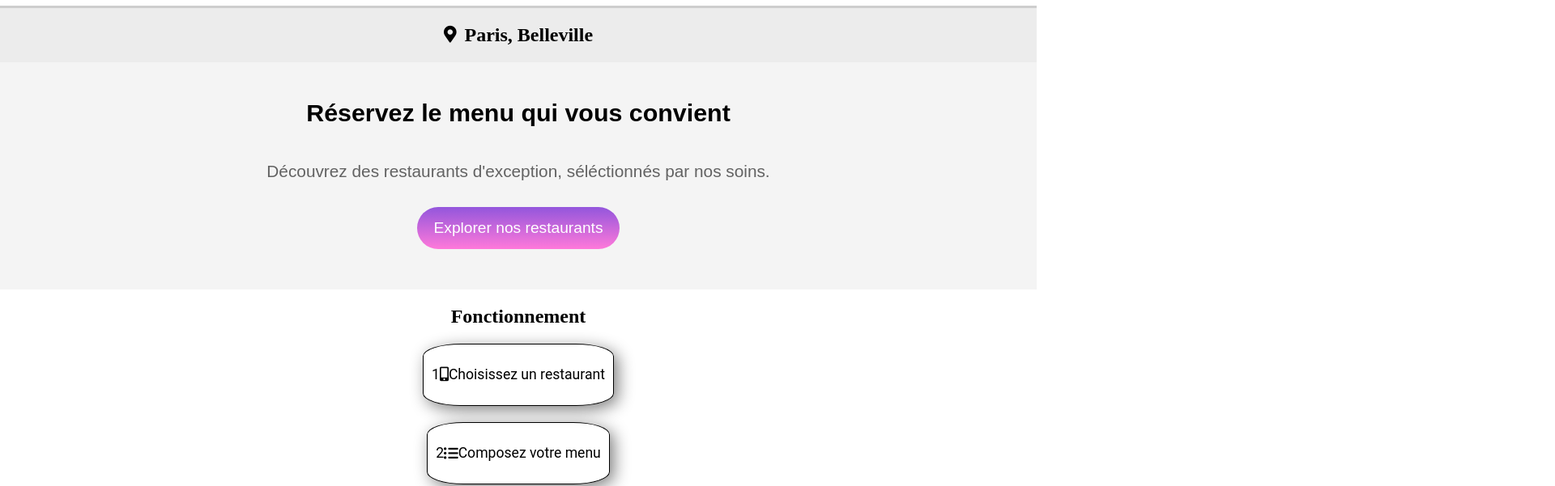
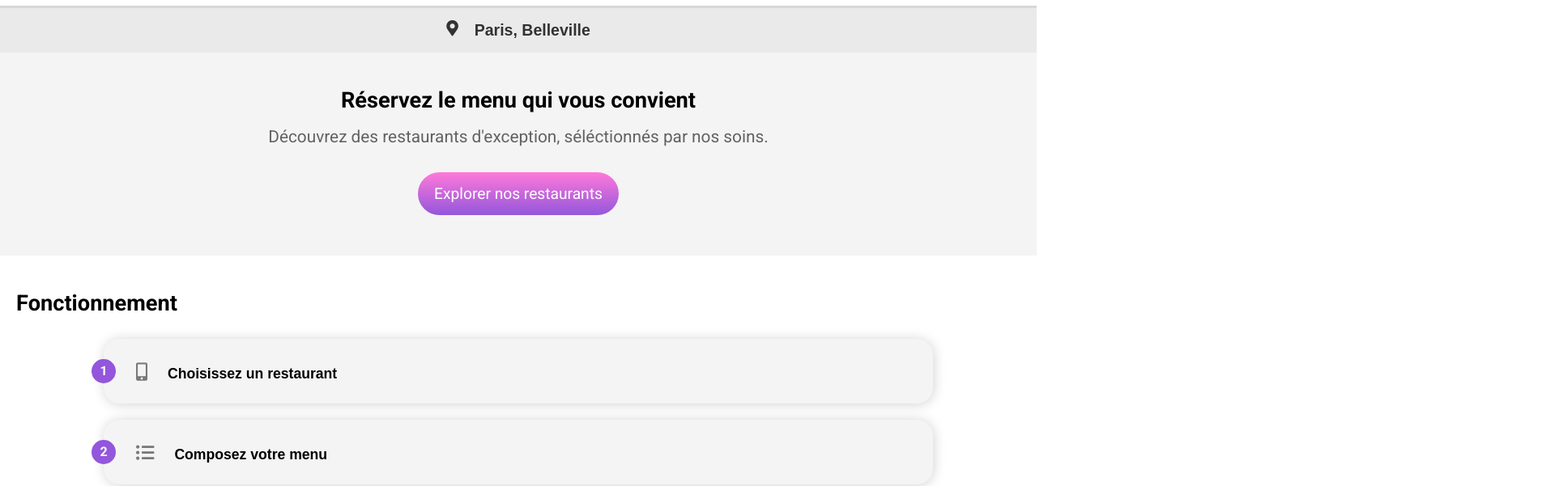
Before and after one commit to Jimmy-Postil/JimmyPostil_3_07012021, a website: page index.html in a window 1280 px wide. Shown: the part 47-648 px from the top of the page at 81% size, 1920 px wide, since content can reach past the window. Drawn offline with Linux system fonts and the light colour scheme; a web font is replaced by a local one.

Commit message:
Création du header en css ainsi que la partie fonctionnement

```diff
--- a/index.html
+++ b/index.html
@@ -4,12 +4,13 @@
     <meta charset="UTF-8">
     <meta http-equiv="X-UA-Compatible" content="IE=edge">
     <meta name="viewport" content="width=device-width, initial-scale=1.0">
+    <meta name="description" content="ohmyfood est une entreprise basée à Paris, permettant de commander des repas en ligne, le concept pour les utilisateurs et de composer leur propre menu afin de réduire le temps d'attente dans les restaurants.">
     <link rel="stylesheet" href="publics/style.css">
     <link rel="stylesheet" href="https://use.fontawesome.com/releases/v5.15.2/css/all.css" integrity="sha384-vSIIfh2YWi9wW0r9iZe7RJPrKwp6bG+s9QZMoITbCckVJqGCCRhc+ccxNcdpHuYu" crossorigin="anonymous">
     <link rel = "preconnect" href = "https://fonts.gstatic.com">
-    <link href = "https://fonts.googleapis.com/css2? family = Shrikhand & display = swap" rel="stylesheet">
+    <link href = "https://fonts.googleapis.com/css2?family=Shrikhand&display=swap" rel="stylesheet">
     <link rel = "preconnect" href = "https://fonts.gstatic.com">
-    <link href = "https://fonts.googleapis.com/css2? family = Roboto: wght @ 100 & display = swap" rel="stylesheet">
+    <link href = "https://fonts.googleapis.com/css2?family=Roboto:wght@100;300;400;700&display=swap" rel="stylesheet">
     <title>Ohmyfood</title>
 </head>
 <body>
@@ -32,25 +33,47 @@
 
         <section class="functionning">
 
-            <h2>Fonctionnement</h2>
+            <h2 class="functionning-title">Fonctionnement</h2>
 
-            <div class="functionning--choice">
-                <p class="functionning__number">1</p>
-                <i class="fas fa-mobile-alt"></i>
-                <p>Choisissez un restaurant</p>
+            <div class="functionning--menu">
+                <div class="functionning--menu__choice">
+                    <p class="functionning--number">1</p>
+                    <i class="fas fa-mobile-alt functionning--icon"></i>
+                    <p class="functionning--different">Choisissez un restaurant</p>
+                </div>
+
+                <div class="functionning--menu__choice">
+                    <p class="functionning--number">2</p>
+                    <i class="fas fa-list-ul functionning--icon"></i>
+                    <p class="functionning--different">Composez votre menu</p>
+                </div>
+
+                <div class="functionning--menu__choice">
+                <p class="functionning--number">3</p>
+                <i class="fas fa-store functionning--icon"></i>
+                <p class="functionning--different">Dégustez au restaurant</p>
+                </div>
             </div>
+        </section>
 
-            <div class="functionning--choice">
-                <p class="functionning__number">2</p>
-                <i class="fas fa-list-ul"></i>
-                <p>Composez votre menu</p>
-            </div>
+        <section>
 
-            <div class="functionning--choice">
-            <p class="functionning__number">3</p>
-            <i class="fas fa-store"></i>
-            <p>Dégustez au restaurant</p>
-            </div>
+            <h2>Restaurants</h2>
+            <img src="images/restaurants/jay-wennington-N_Y88TWmGwA-unsplash.jpg" alt="La palette du goût">
+            <h3>La palette du goût</h3>
+            <p>Ménilmontant</p>
+
+            <img src="images/restaurants/stil-u2Lp8tXIcjw-unsplash.jpg" alt="La note enchantée">
+            <h3>La note enchantée</h3>
+            <p>Charonne</p>
+
+            <img src="images/restaurants/toa-heftiba-DQKerTsQwi0-unsplash.jpg" alt="À la française">
+            <h3>À la française</h3>
+            <p>Cité rouge</p>
+
+            <img src="images/restaurants/louis-hansel-shotsoflouis-qNBGVyOCY8Q-unsplash.jpg" alt="Le délice des sens">
+            <h3>Le délice des sens</h3>
+            <p>Folie-Méricourt</p>
         </section>
 
 
--- a/sass/libs/_variables.scss
+++ b/sass/libs/_variables.scss
@@ -2,3 +2,4 @@
 $color-primary: #9356DC;
 $color-secondary: #FF79DA;
 $color-tertiary:#99E2D0;
+$background-color: #f4f4f4
--- a/sass/mains.scss
+++ b/sass/mains.scss
@@ -18,7 +18,6 @@ header{
 .header-logo-img{
     margin-top: 10px;
     margin-bottom: 10px;
-    font-family: "Shrikhand", sans-serif;
 }
 
 .header-localisation{
@@ -26,12 +25,17 @@ header{
     flex-direction:row;
     justify-content: center;
     align-items: center;
+    font-family: sans-serif;
+    font-weight: 1000;
+    font-size: 13px;
     width: 100%;
-    border-top: 3px solid #CECECE ;
-    background-color: #ECECEC;
+    opacity: 0.8;
+    border-top: 3px solid #cfcece;
+    background-color: #e6e6e6;
     &--icon{
-        margin-right: 10px;
-        font-size: 1.3em;
+        margin-top: -5px;
+        margin-right: 20px;
+        font-size: 1.5em;
     }
 }
 
@@ -42,18 +46,22 @@ header{
     align-items: center;
     text-align: center;
     padding-top: 20px;
-    background-color: #f4f4f4;
-    font-family: "Shrikhand", sans-serif;
+    background-color: $background-color;
     &--first-title{
-        font-size: 1.9em;
-        font-weight: 600;
+        font-family: "Roboto", sans-serif;
+        font-size: 1.7em;
+        width: 70%;
+        margin-bottom: 0%;
     }
     &--second-title{
+        font-family: "Roboto", sans-serif;
         font-size: 1.3em;
+        width: 90%;
         color: rgba($color: #000000, $alpha: 0.6);
         font-weight: normal;
     }
     &--button{
+        font-family: "Roboto", sans-serif;
         color: white;
         font-size: 1.2em;
         padding: 15px 20px 15px 20px;
@@ -63,29 +71,79 @@ header{
         margin-top: 15px;
         margin-bottom: 50px;
         background-color: $color-primary;
-        background: linear-gradient(180deg, $color-primary, $color-secondary);
+        background: linear-gradient(0deg, $color-primary, $color-secondary);
+        &:hover{
+            opacity: 0.8;
+        }
     }
 }
 
+
 .functionning{
+    height: auto;
+    &--menu{
         display: flex;
         flex-direction: column;
         justify-content: center;
         align-items: center;
-    &--choice{
+    &__choice{
         display: flex;
         flex-direction: row;
-        justify-content: space-between;
         align-items: center;
-        font-family: "Roboto", sans-serif;
-        font-size: 1.1em;
+        background-color: $background-color;
+        border: 1px solid black;
+        border-radius: 20px;
         margin-bottom: 20px;
-        border: 1px solid black;
-        padding: 10px 10px 10px 10px;
-        border-radius: 20%;
-        box-shadow: 5px 5px 20px grey;
-        &__number{
-            margin-right: 15px;
+        height: 80px;
+        width: 80%;
+        border: none;
+        box-shadow: 1px 1px 15px #0000002e;
+        transform: scale(1);
+        cursor: pointer;
+        &:hover{
+            transform: scale(1.1);
         }
     }
     }
+}
+
+.functionning-title{
+    font-size: 1.7em;
+    font-family: "Roboto", sans-serif;
+    font-weight: 1000;
+    margin-left: 20px;
+    padding-top: 20px;
+    padding-bottom: 5px;
+}
+
+.functionning--number{
+    display: flex;
+    justify-content: center;
+    align-items: center;
+    font-family: "Roboto";
+    font-weight: bold;
+    height: 30px;
+    width: 30px;
+    background-color: $color-primary;
+    border-radius: 100%;
+    font-size: 1em;
+    color: white;
+    position: relative;
+    left: -15px;
+}
+
+.functionning--icon{
+    font-size: 1.4em;
+    padding-bottom: 5px;
+    margin-top: 8px;
+    margin-left: 10px;
+    margin-right: 25px;
+    opacity: 0.5;
+}
+
+.functionning--different{
+    margin-top: 25px;
+    font-size: 1.1em;
+    font-family: sans-serif;
+    font-weight: 700;
+}
```
Also changed, not shown: publics/style.css, sass/mains.css, 2 other files. Lines whose indentation alone changed are shown as unchanged.
